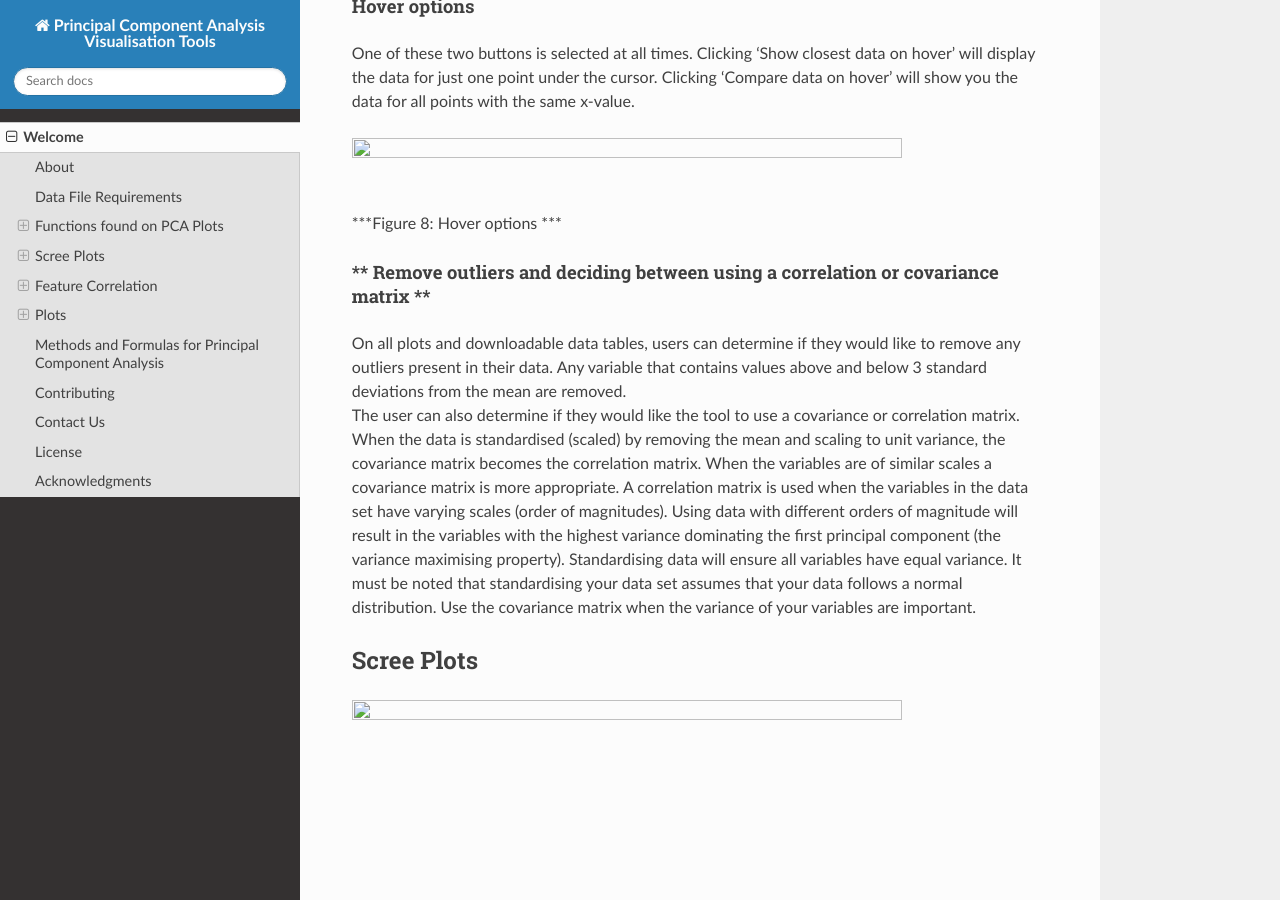
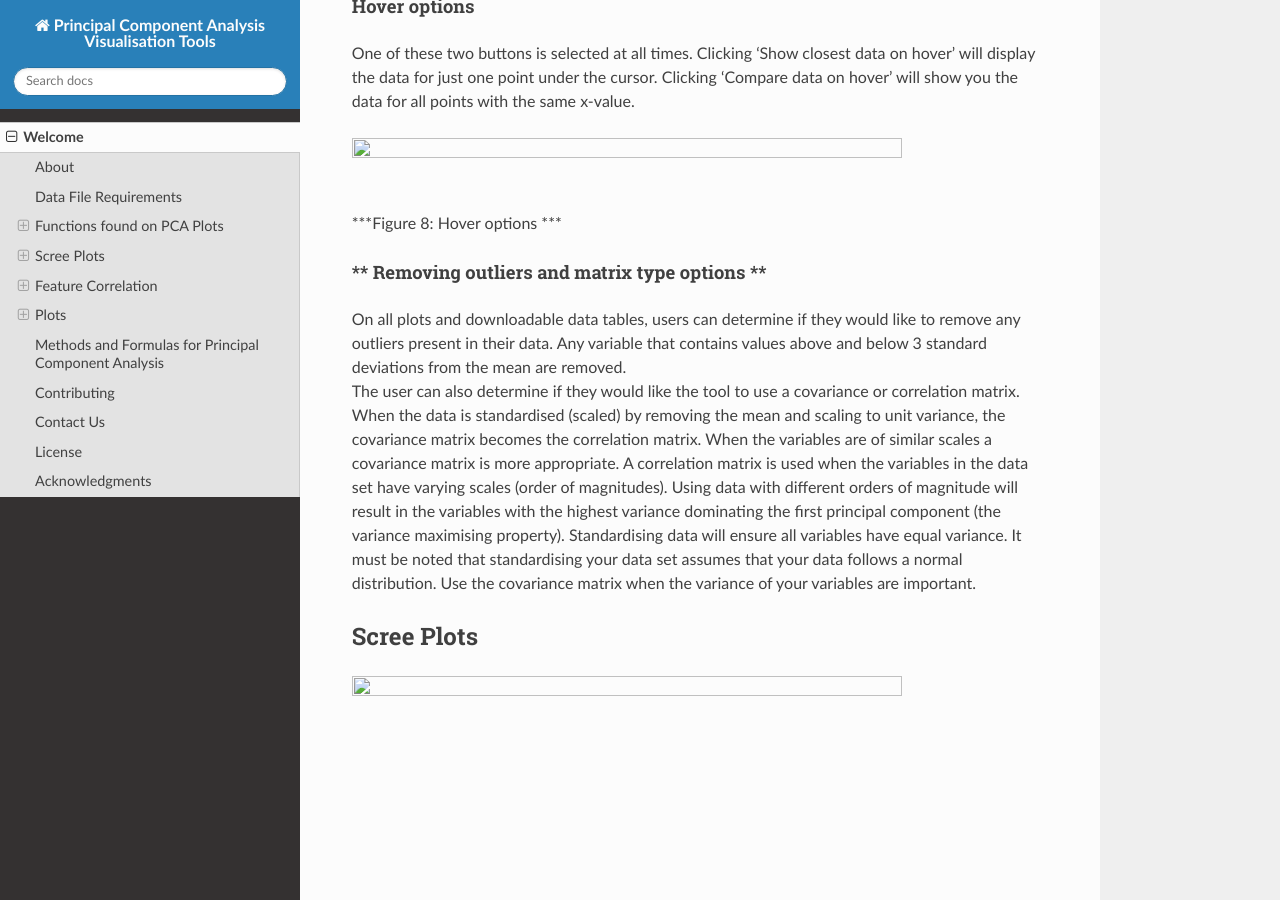
Before and after one commit to fayezkaabi26/pca-explorer, an MkDocs documentation site: the page built from docs/index.md, in a window 1280 px wide and 900 px high, scrolled down 3608 px. Built offline with MkDocs 1.6.1, drawn with Linux system fonts in a browser that asks for light colours; nearby versions of some CDN libraries.

Commit message:
Update index.md

```diff
--- a/docs/index.md
+++ b/docs/index.md
@@ -85,7 +85,7 @@ One of these two buttons is selected at all times. Clicking ‘Show closest data
 </p>
 ***Figure 8: Hover options *** <br>
 
-#### ** Remove outliers and deciding between using a correlation or covariance matrix **
+#### ** Removing outliers and matrix type options **
 On all plots and downloadable data tables, users can determine if they would like to remove any outliers present in their data. Any variable that contains values above and below 3 standard deviations from the mean are removed. <br> The user can also determine if they would like the tool to use a covariance or correlation matrix. When the data is standardised (scaled) by removing the mean and scaling to unit variance, the covariance matrix becomes the correlation matrix. When the variables are of similar scales a covariance matrix is more appropriate. A correlation matrix is used when the variables in the data set have varying scales (order of magnitudes). Using data with different orders of magnitude will result in the variables with the highest variance dominating the first principal component (the variance maximising property). Standardising data will ensure all variables have equal variance. It must be noted that standardising your data set assumes that your data follows a normal distribution. Use the covariance matrix when the variance of your variables are important.
 
 ## **Scree Plots**
```
